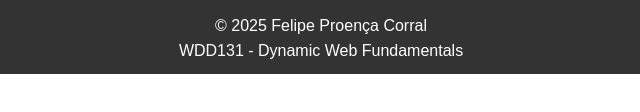
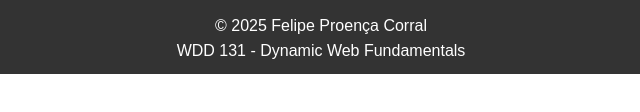
Before and after one commit to FPC25/wdd131, a plain HTML site: page week01/basic-layout.html in a window 1280 px wide. Shown: the part 346-458 px from the top of the page, 319-959 px from the left. Drawn offline with Linux system fonts and the light colour scheme.

Commit message:
Fix spacing in footer text for consistency

```diff
--- a/week01/basic-layout.html
+++ b/week01/basic-layout.html
@@ -36,7 +36,7 @@
     <footer>
         <h2>Footer Content</h2>
         <p>&copy; 2025 Felipe Proença Corral</p>
-        <p>WDD131 - Dynamic Web Fundamentals</p>
+        <p>WDD 131 - Dynamic Web Fundamentals</p>
     </footer>
 </body>
 </html>
```
